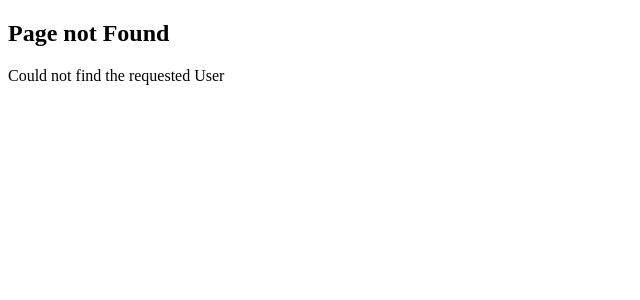
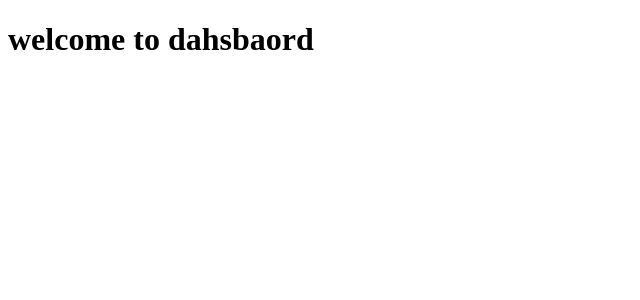
Before and after one commit to Muhammadali7866/nextJs-learning, a Next.js app: page /dashboard in a window 1280 px wide. Before the commit this address had no page. Shown: the top 300 px of the page, without its empty margins (0-640 px from the left). Built offline with nearby package versions, Linux system fonts and the light colour scheme.

Commit message:
11 colocation

```diff
--- /dev/null
+++ b/app/dashboard/line-chart.tsx
@@ -0,0 +1,3 @@
+export default function LineChart() {
+  return <h1>line chart dashboard</h1>;
+}
--- /dev/null
+++ b/app/dashboard/page.tsx
@@ -0,0 +1,7 @@
+function BarChart() {
+  return <h1>welcome to chat page </h1>;
+}
+
+export default function Dashboard() {
+  return <h1>welcome to dahsbaord</h1>;
+}
```
